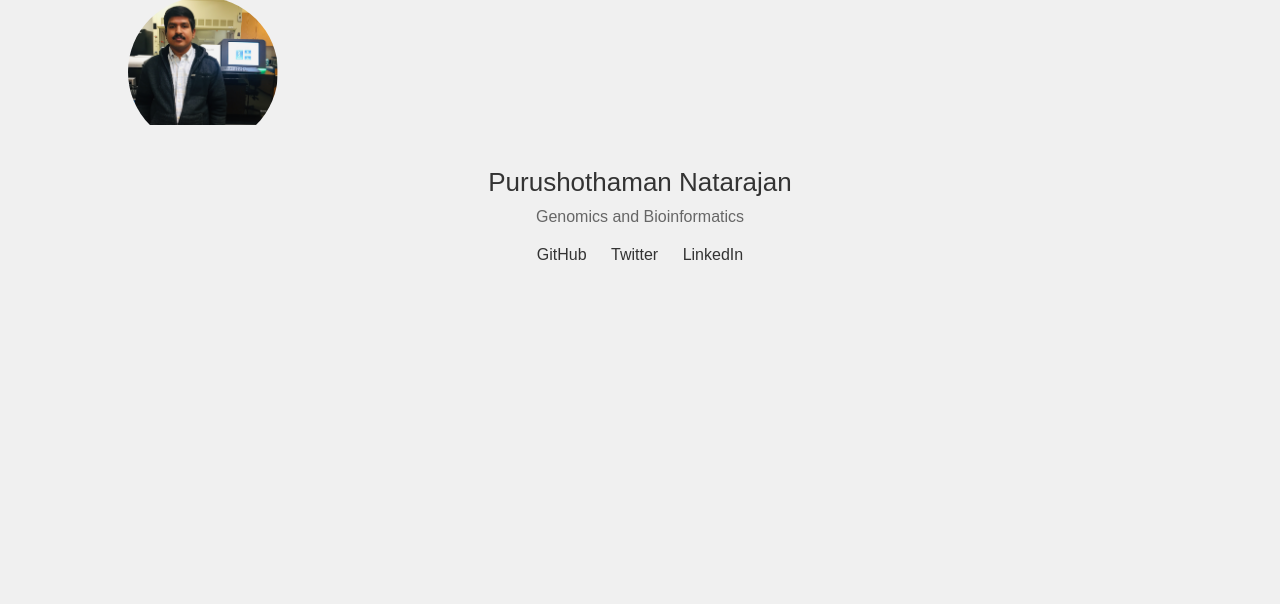
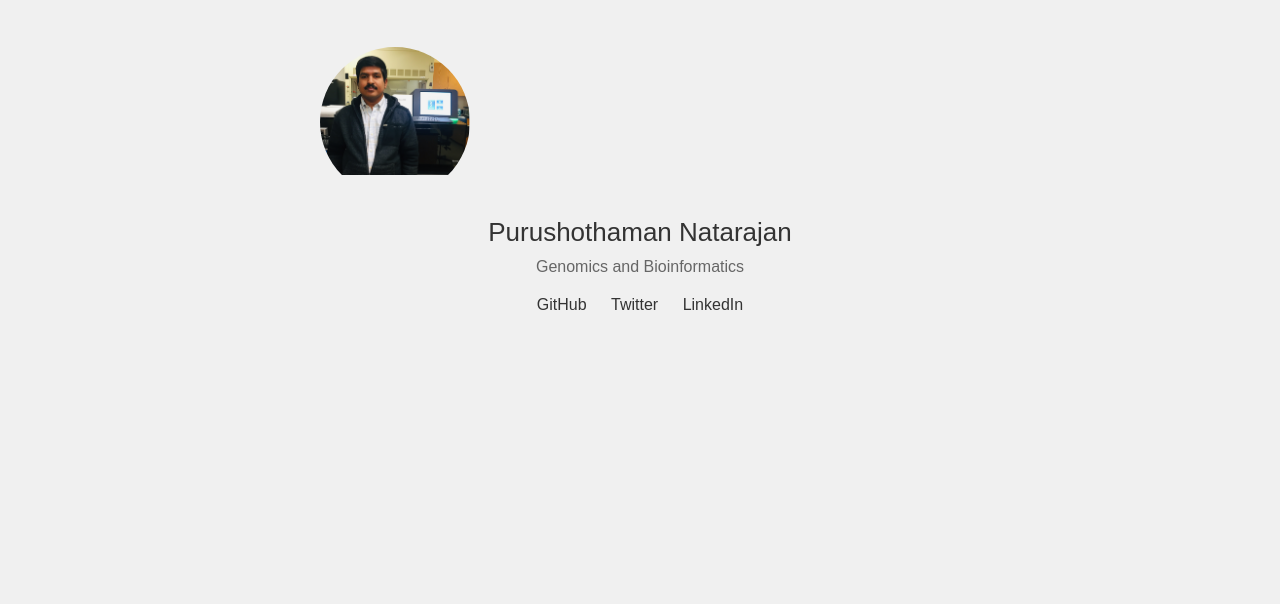
Before and after one commit to purushothn/purushothn.github.io, a plain HTML site: page index.html in a window 1280 px wide. Shown: the part 196-800 px from the top of the page. Drawn offline with Linux system fonts and the light colour scheme.

Commit message:
Update index.html

```diff
--- a/index.html
+++ b/index.html
@@ -17,6 +17,11 @@
             text-align: center;
             font-size: 2em;
             margin-bottom: 20px;
+        }
+        .container {
+            max-width: 800px;  /* or any width you want */
+            margin: 0 auto;
+            padding: 20px;
         }
         .container {
             width: 80%;
@@ -73,6 +78,8 @@
     </style>
 </head>
 <body>
+     <!-- Wrap your content in a div with class container -->
+    <div class="container">
     <!-- Add this div to put your name at the top of the page -->
     <div class="top-name">Purushothaman Natarajan</div>
     <!-- Add this navigation bar to your HTML -->
```
